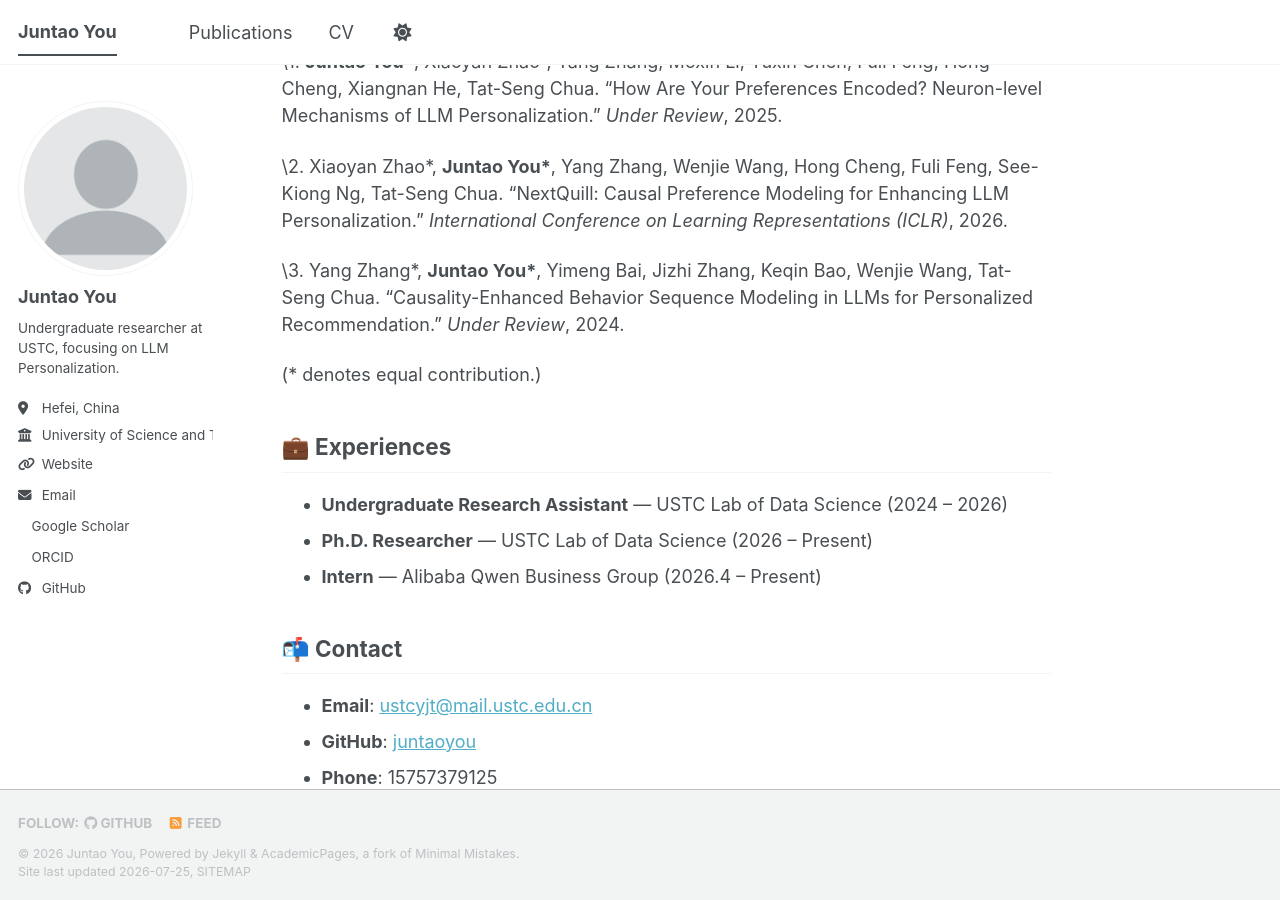
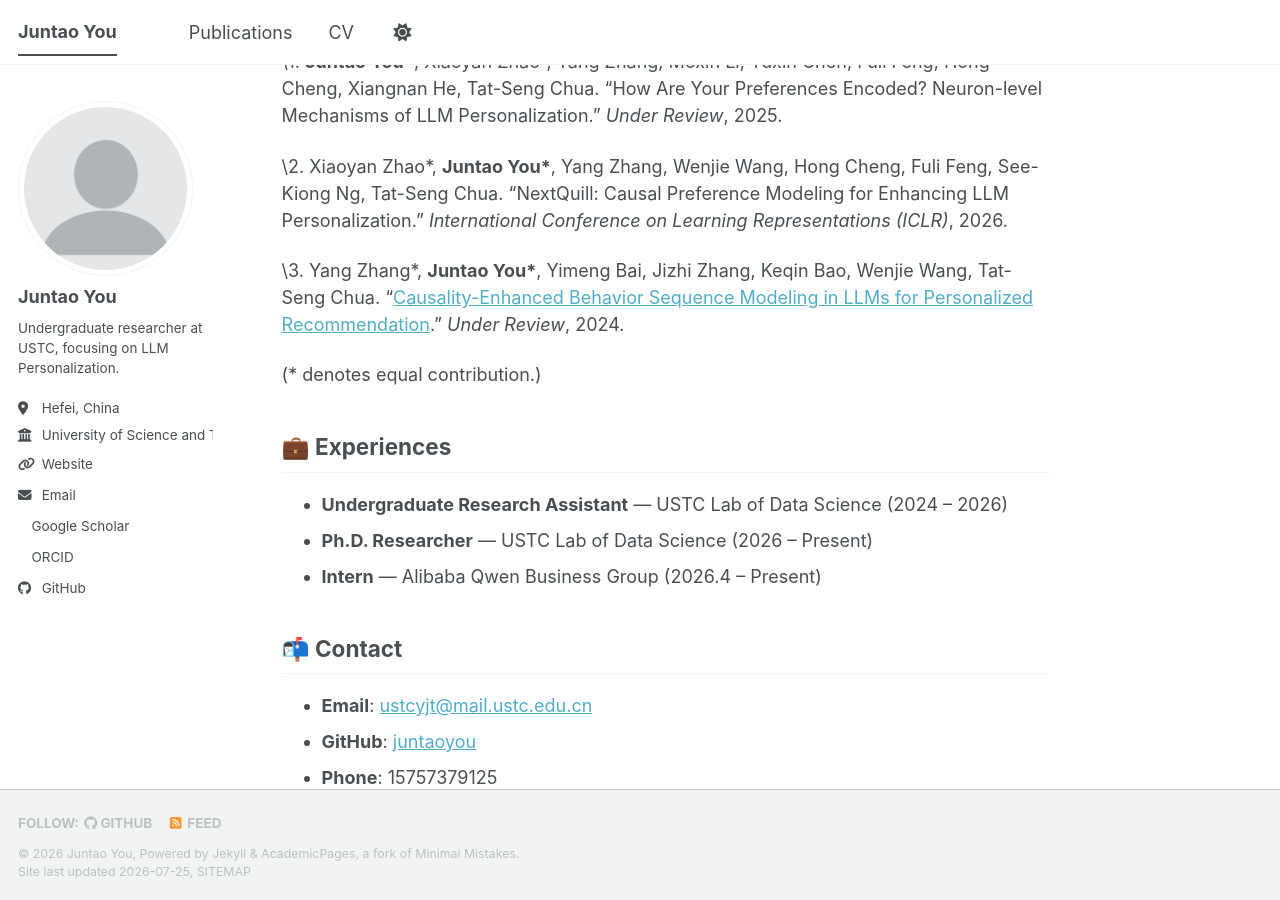
Before and after one commit to juntaoyou/juntaoyou.github.io, a Jekyll site: the page built from _pages/about.md, in a window 1280 px wide and 900 px high, scrolled down 723 px. Built offline with Jekyll 4.4.1, drawn with Linux system fonts in a browser that asks for light colours; a style sheet for code colours, icons or effects is not loaded; part of the change alters nothing that is shown.

```diff
--- a/_pages/about.md
+++ b/_pages/about.md
@@ -29,7 +29,7 @@ Hi, I'm Juntao You (尤俊韬). I am currently a Ph.D. student at the **Universi
 
 \2. Xiaoyan Zhao\*, **Juntao You\***, Yang Zhang, Wenjie Wang, Hong Cheng, Fuli Feng, See-Kiong Ng, Tat-Seng Chua. "NextQuill: Causal Preference Modeling for Enhancing LLM Personalization." *International Conference on Learning Representations (ICLR)*, 2026.
 
-\3. Yang Zhang\*, **Juntao You\***, Yimeng Bai, Jizhi Zhang, Keqin Bao, Wenjie Wang, Tat-Seng Chua. "Causality-Enhanced Behavior Sequence Modeling in LLMs for Personalized Recommendation." *Under Review*, 2024.
+\3. Yang Zhang\*, **Juntao You\***, Yimeng Bai, Jizhi Zhang, Keqin Bao, Wenjie Wang, Tat-Seng Chua. "[Causality-Enhanced Behavior Sequence Modeling in LLMs for Personalized Recommendation](https://arxiv.org/abs/2410.22809)." *Under Review*, 2024.
 
 (\* denotes equal contribution.)
 
```
